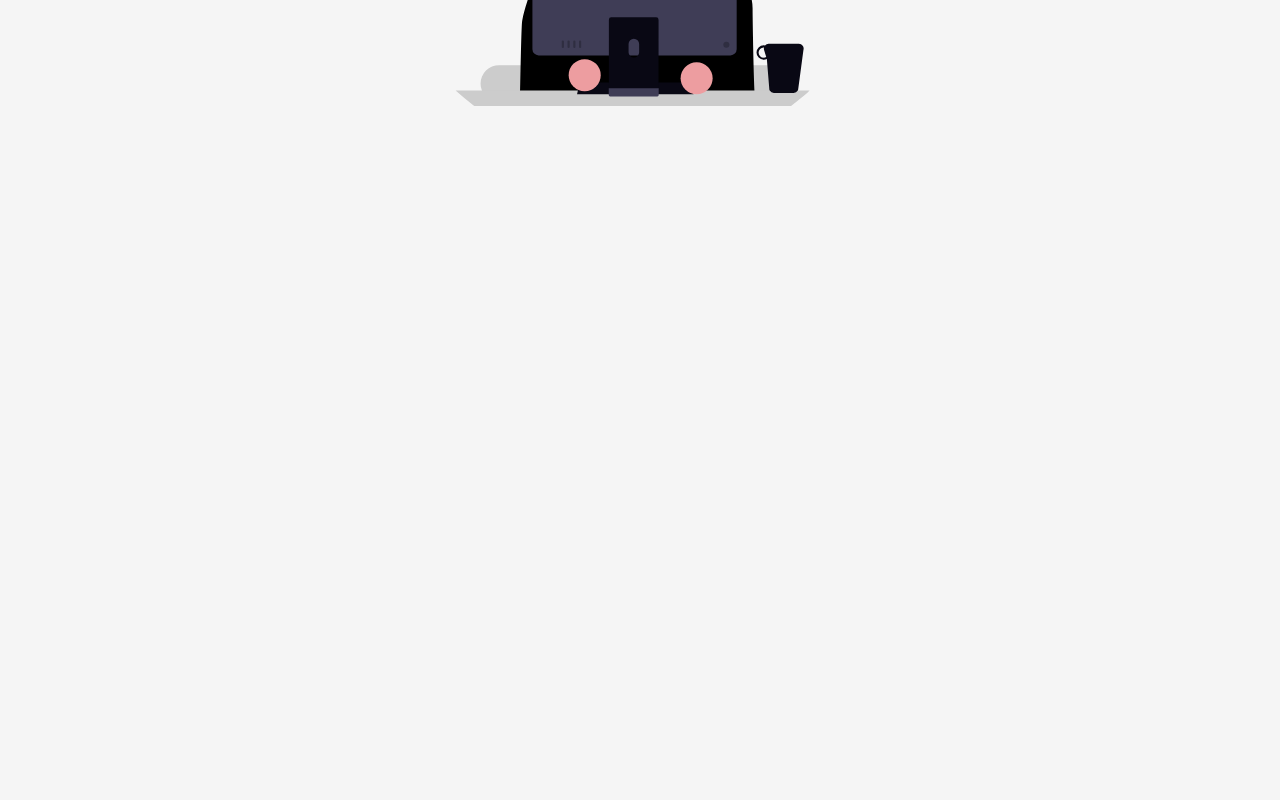
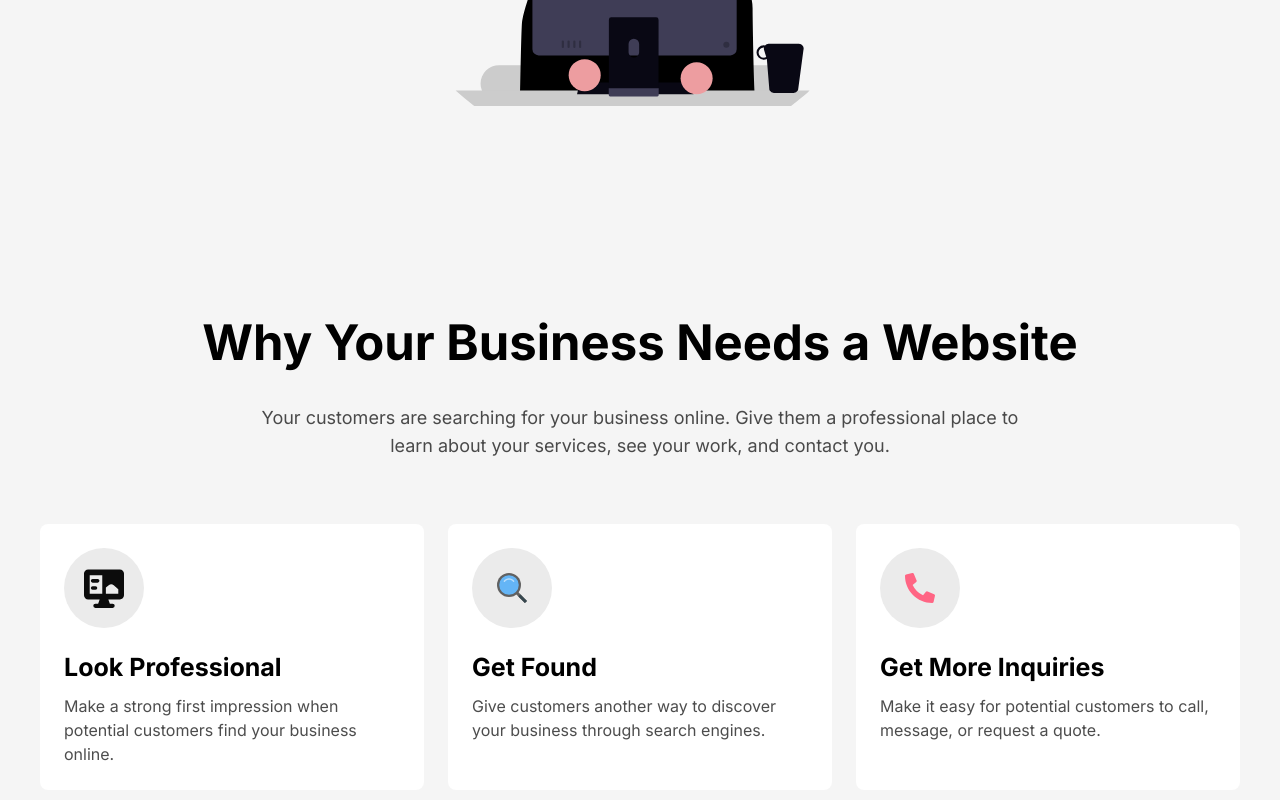
Before and after one commit to BenjaminBatres/BatresWebDesign, a Next.js app: page / in a window 1280 px wide. Shown: the part 784-1584 px from the top of the page. Before the commit the page ends 1010 px from the top, so only its background shows below. Built offline with nearby package versions, Linux system fonts and the light colour scheme.

Commit message:
feature: Implemented Trust value section

```diff
--- a/app/components/Sections/TrustValueSection.tsx
+++ b/app/components/Sections/TrustValueSection.tsx
@@ -1,27 +1,61 @@
-
+import { FcSearch } from "react-icons/fc";
+import { FaPhoneAlt } from "react-icons/fa";
+import Image from "next/image";
+import LookProfessionalIcon from "../../assets/Look-Professional.svg";
 
 export default function TrustValueSection() {
   const values = [
     {
-            title: 'Look Professional',
-            description: 'Make a strong first impression when potential customers find your business online.'
+      image: LookProfessionalIcon,
+      title: "Look Professional",
+      description:
+        "Make a strong first impression when potential customers find your business online.",
     },
     {
-            title: 'Look Professional',
-            description: 'Make a strong first impression when potential customers find your business online.'
+      icon: <FcSearch className="text-4xl" />,
+      title: "Get Found",
+      description:
+        "Give customers another way to discover your business through search engines.",
     },
     {
-            title: 'Look Professional',
-            description: 'Make a strong first impression when potential customers find your business online.'
+      icon: <FaPhoneAlt className="text-[#ff6584] text-3xl" />,
+      title: "Get More Inquiries",
+      description:
+        "Make it easy for potential customers to call, message, or request a quote.",
     },
-    ]
+  ];
   return (
-    <section className='py-20 bg-white'>
+    <section className="py-20 px-6">
       <div className="max-w-300 mx-auto">
-            <h2 className='text-[49px] font-bold text-center'>Why Your Business Needs a Website</h2>
-            <p className="text-lg text-center max-w-3xl mx-auto">Your customers are searching for your business online. Give them a professional place to learn about your services, see your work, and contact you.</p>
-
+        <h2 className="text-[49px] font-bold text-center mb-6">
+          Why Your Business Needs a Website
+        </h2>
+        <p className="text-lg text-center max-w-3xl mx-auto mb-16">
+          Your customers are searching for your business online. Give them a
+          professional place to learn about your services, see your work, and
+          contact you.
+        </p>
+        <div className="grid sm:grid-cols-2 lg:grid-cols-3 gap-6">
+          {values.map((value, id) => (
+            <div
+              key={id}
+              className="bg-white p-6 rounded-lg space-y-6 sm:nth-[3]:col-span-2 lg:nth-[3]:col-span-1"
+            >
+              <div className="size-20 bg-[#ebebeb] rounded-full flex justify-center items-center">
+                {value?.image ? (
+                  <Image src={value?.image} alt="" />
+                ) : (
+                  <div>{value?.icon}</div>
+                )}
+              </div>
+              <div className="space-y-3">
+                <h3 className="text-[25px]/[120%] font-bold">{value.title}</h3>
+                <p>{value.description}</p>
+              </div>
+            </div>
+          ))}
+        </div>
       </div>
     </section>
-  )
+  );
 }
--- a/app/page.tsx
+++ b/app/page.tsx
@@ -1,9 +1,11 @@
 import HeroSection from "./components/Sections/HeroSection";
+import TrustValueSection from "./components/Sections/TrustValueSection";
 
 export default function Home() {
   return (
     <>
       <HeroSection />
+      <TrustValueSection />
     </>
   );
 }
```
Also changed, not shown: app/assets/Look-Professional.svg (added). Lines whose indentation alone changed are shown as unchanged.
